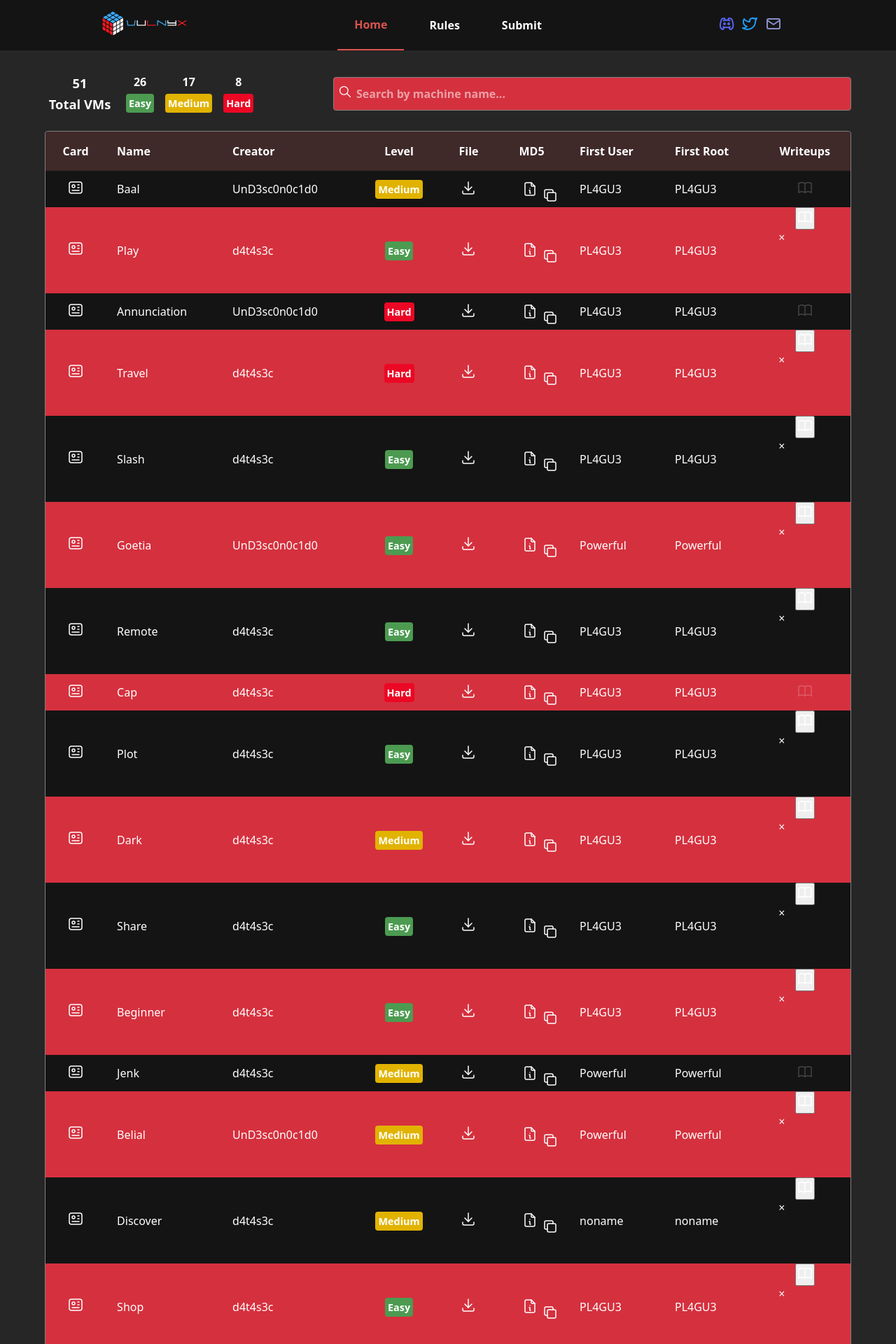
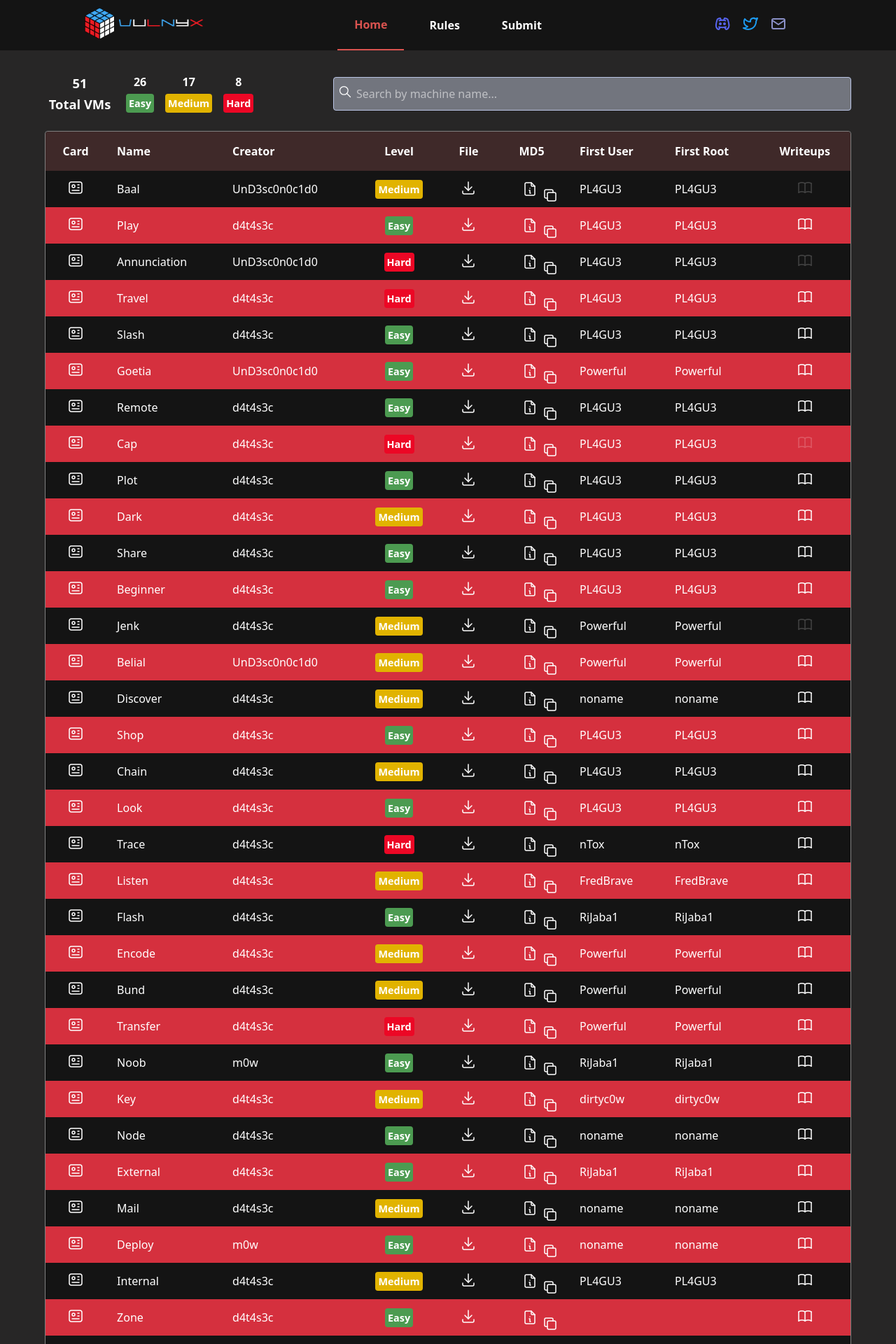
Before and after one commit to VulNyx/vulnyx, a Jekyll site: the page built from index.md, in a window 1280 px wide. Shown: the top 1920 px of the page at 70% size. Built offline with Jekyll 4.4.1, drawn with Linux system fonts in a browser that asks for light colours; some of the changed text lies outside the part shown.

Commit message:
style: update changes

```diff
--- a/assets/style.scss
+++ b/assets/style.scss
@@ -100,12 +100,6 @@ header {
   border-bottom: 2px solid #d9534f !important;
 }
 
-.media-links a:hover,
-.media-links a:hover {
-  color: inherit;
-  background-color: rgb(75, 85, 99);
-}
-
 .project-info {
   display: flex;
   align-items: center;
@@ -175,7 +169,7 @@ main {
   margin: 1.5rem 0;
 }
 
-.wrapper article {
+.filters {
   height: 75px;
   display: grid;
   grid-template-columns: 1fr 2fr;
@@ -223,11 +217,10 @@ main {
   padding: 0.75rem;
   padding-left: 2rem;
   border-radius: 0.25em;
-  border: 1px solid #808080;
+  border: 1px solid #b9c4e4 ;
   color: $white;
-  background-color: $red;
+  background-color: #72757e ;
   font-size: 1rem;
-  font-weight: bold;
 }
 
 ::-webkit-input-placeholder {
@@ -455,6 +448,76 @@ td div {
   transition: opacity 0.2s;
 }
 
+details {
+  display: flex;
+  flex-direction: column;
+  align-items: center;
+  justify-content: center;
+}
+
+.writeup-btn {
+  border: none;
+  background-color: inherit;
+  cursor: pointer;
+}
+
+.modal {
+  display: none;
+  position: fixed;
+  z-index: 1;
+  padding-top: 50vh;
+  left: 0;
+  top: 0;
+  width: 100%;
+  height: 100%;
+  overflow: hidden;
+  background-color: rgb(0,0,0);
+  background-color: rgba(0,0,0,0.4);
+}
+
+.modal-content {
+  width: 300px;
+  background-color: #141414;
+  margin: auto;
+  padding: 1rem;
+  border: 1px solid #888;
+  border-radius: 0.25rem;
+}
+
+.writeups-container {
+  position: relative;
+  bottom: 40px;
+  display: flex;
+  flex-direction: column;
+  align-items: start;
+  gap: 0.5rem;
+}
+
+.writeup-title {
+  width: fit-content;
+	margin-bottom: 0.25rem;
+	position: relative;
+	bottom: 47px;
+}
+
+.close {
+	position: relative;
+	bottom: 15px;
+	left: 125px;
+	width: 1.2em;
+	height: 1.2em;
+	color: #ccc;
+  font-family: serif;
+	font-size: 2.5em;
+	line-height: 1.2;
+	cursor: pointer;
+}
+
+.close:hover {
+  color: #f27474;
+  cursor: pointer;
+}
+
 // bin examples
 
 .examples {
@@ -485,8 +548,8 @@ td div {
 }
 
 .logo {
-  width: 125px;
-  height: 35px;
+  width: 175px;
+  height: 45px;
 }
 
 .function-name {
@@ -513,7 +576,7 @@ td div {
   color: white !important;
 }
 
-.swal2-popup.swal2-toast {
+.swal2-popup.swal2-toast, .swal2-close:focus {
 	box-shadow: none !important;
 }
 
@@ -577,12 +640,7 @@ td div {
   display: flex;
   align-items: center;
   justify-content: start;
-}
-
-.media-links a {
-  padding: 0.25rem;
-  margin-right: 0.1rem;
-  border-radius: 0.5rem;
+  gap: 1rem;
 }
 
 .form-container {
@@ -681,38 +739,36 @@ footer p {
     gap: 0.5rem;
   }
 
+  .logo {
+    margin-top: 1rem;
+  }
+
   .card,
   .tested,
   .first-user,
   .first-root,
   .md5,
+  .url,
   #card,
   #tested,
   #md5 {
     display: none;
   }
 
-  .boton-easy, .boton-medium, .boton-hard{
-    padding: 0.15rem;
-    color: white;
-    font-weight: bold;
-    font-size: 0.8rem;
-  }
-
-  td, .navbar a {
-    padding: 0.25rem;
+  .navbar a {
+    padding: 0.35rem;
   }
 
   th, td, .level-btn, .badge {
     padding: 0.25rem;
-    font-size: 0.75rem;;
+    font-size: 0.85rem;
   }
 
   .wrapper  {
     width: 95vw;
   }
 
-  .wrapper article {
+  .filters {
     height: 125px;
     display: flex;
     flex-direction: column;
```
